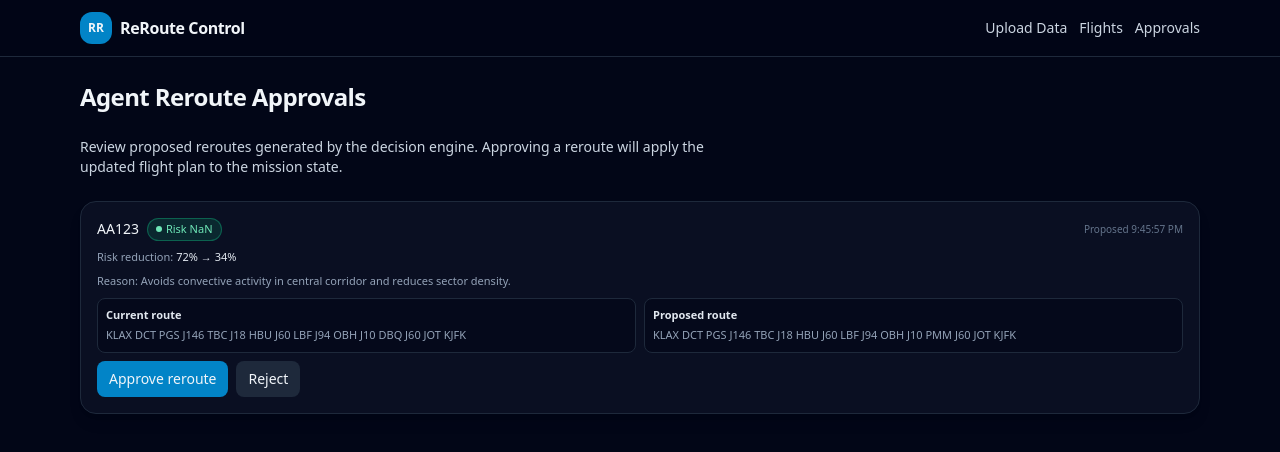
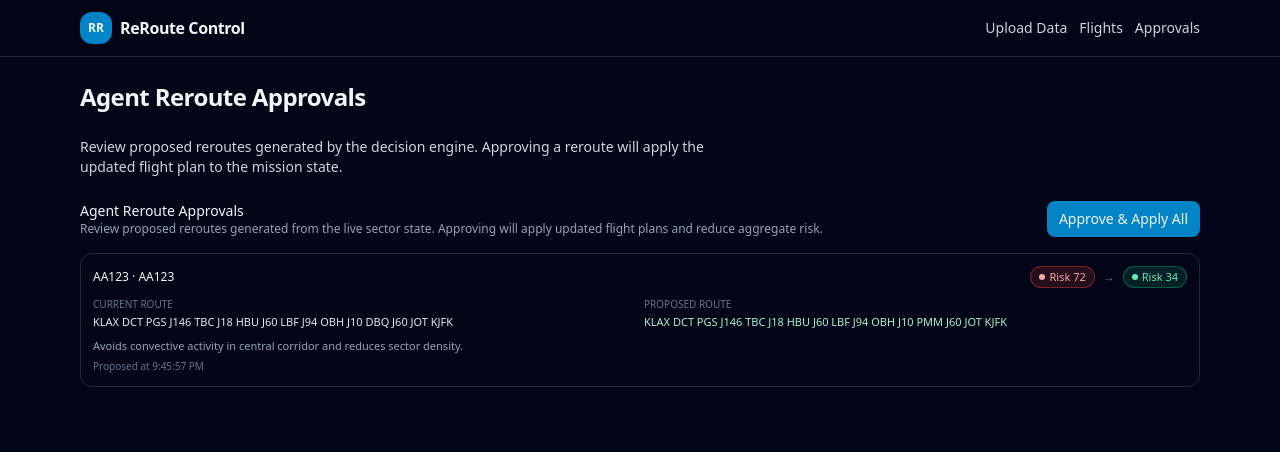
Before and after one commit to edan-ais/ReRoute-Frontend, a Next.js app: page /approvals in a window 1280 px wide. Shown: the top 452 px of the page. Built offline with nearby package versions, Linux system fonts and the light colour scheme.

Commit message:
Update ApprovalPanel.tsx

```diff
--- a/components/ApprovalPanel.tsx
+++ b/components/ApprovalPanel.tsx
@@ -1,90 +1,99 @@
+// components/ApprovalPanel.tsx
 "use client";
 
 import type { RerouteProposal } from "../lib/types";
 import RiskBadge from "./RiskBadge";
-import { useState } from "react";
 
-interface Props {
+interface ApprovalPanelProps {
   proposals: RerouteProposal[];
+  onApproveAll: () => void;
+  isApplying: boolean;
 }
 
-export default function ApprovalPanel({ proposals }: Props) {
-  const [local, setLocal] = useState(proposals);
-
-  function handleDecision(id: string, decision: "approve" | "reject") {
-    // Placeholder – in future call your agent server / backend
-    console.log(`Decision for ${id}: ${decision}`);
-    setLocal((prev) => prev.filter((p) => p.id !== id));
-  }
-
-  if (local.length === 0) {
-    return (
-      <div className="card">
-        <p className="text-sm text-slate-300">
-          No pending reroute proposals. The sector is currently stable.
-        </p>
-      </div>
-    );
-  }
+export default function ApprovalPanel({
+  proposals,
+  onApproveAll,
+  isApplying
+}: ApprovalPanelProps) {
+  const hasProposals = proposals.length > 0;
 
   return (
-    <div className="space-y-3">
-      {local.map((p) => (
-        <div key={p.id} className="card space-y-2">
-          <div className="flex items-center justify-between gap-2">
-            <div className="flex items-center gap-2">
-              <span className="text-sm font-medium">{p.callsign}</span>
-              <RiskBadge score={p.riskAfter} />
+    <div className="space-y-4">
+      <header className="flex items-center justify-between gap-3">
+        <div>
+          <h2 className="text-sm font-medium">Agent Reroute Approvals</h2>
+          <p className="text-xs text-slate-400">
+            Review proposed reroutes generated from the live sector state.
+            Approving will apply updated flight plans and reduce aggregate risk.
+          </p>
+        </div>
+        <button
+          type="button"
+          disabled={!hasProposals || isApplying}
+          onClick={onApproveAll}
+          className={`btn text-xs ${
+            !hasProposals || isApplying
+              ? "opacity-50 cursor-not-allowed"
+              : ""
+          }`}
+        >
+          {isApplying ? "Applying…" : "Approve & Apply All"}
+        </button>
+      </header>
+
+      {!hasProposals && (
+        <p className="text-xs text-slate-500">
+          No reroutes required for the current sector conditions. Select a
+          different emergency scenario to stress the system.
+        </p>
+      )}
+
+      <div className="space-y-3">
+        {proposals.map((p) => (
+          <div
+            key={p.id}
+            className="rounded-xl border border-slate-800 bg-slate-950/70 p-3 text-xs"
+          >
+            <div className="flex items-center justify-between gap-2">
+              <div className="font-medium text-slate-100">
+                {p.callsign} · {p.flightId}
+              </div>
+              <div className="flex items-center gap-2">
+                <RiskBadge value={p.riskBefore} />
+                <span className="text-slate-500">→</span>
+                <RiskBadge value={p.riskAfter} />
+              </div>
             </div>
-            <span className="text-[10px] text-slate-500">
-              Proposed {new Date(p.createdAt).toLocaleTimeString()}
-            </span>
+
+            <div className="mt-2 grid gap-2 md:grid-cols-2">
+              <div>
+                <div className="text-[10px] uppercase text-slate-500">
+                  Current route
+                </div>
+                <div className="mt-0.5 text-[11px] text-slate-200">
+                  {p.currentRoute}
+                </div>
+              </div>
+              <div>
+                <div className="text-[10px] uppercase text-slate-500">
+                  Proposed route
+                </div>
+                <div className="mt-0.5 text-[11px] text-emerald-200">
+                  {p.proposedRoute}
+                </div>
+              </div>
+            </div>
+
+            <p className="mt-2 text-[11px] text-slate-400">
+              {p.reason}
+            </p>
+
+            <p className="mt-1 text-[10px] text-slate-500">
+              Proposed at {new Date(p.createdAt).toLocaleTimeString()}
+            </p>
           </div>
-          <p className="text-[11px] text-slate-400">
-            Risk reduction:{" "}
-            <span className="text-slate-200">
-              {(p.riskBefore * 100).toFixed(0)}% →{" "}
-              {(p.riskAfter * 100).toFixed(0)}%
-            </span>
-          </p>
-          <p className="text-[11px] text-slate-400">
-            Reason: {p.reason || "N/A"}
-          </p>
-          <div className="mt-2 grid gap-2 text-[11px] md:grid-cols-2">
-            <div className="bg-slate-950/60 rounded-lg p-2 border border-slate-800">
-              <p className="font-semibold mb-1 text-slate-200 text-[11px]">
-                Current route
-              </p>
-              <p className="text-[11px] text-slate-400 break-words">
-                {p.currentRoute}
-              </p>
-            </div>
-            <div className="bg-slate-950/60 rounded-lg p-2 border border-slate-800">
-              <p className="font-semibold mb-1 text-slate-200 text-[11px]">
-                Proposed route
-              </p>
-              <p className="text-[11px] text-slate-400 break-words">
-                {p.proposedRoute}
-              </p>
-            </div>
-          </div>
-
-          <div className="flex gap-2 mt-3">
-            <button
-              className="btn text-xs"
-              onClick={() => handleDecision(p.id, "approve")}
-            >
-              Approve reroute
-            </button>
-            <button
-              className="btn-secondary text-xs"
-              onClick={() => handleDecision(p.id, "reject")}
-            >
-              Reject
-            </button>
-          </div>
-        </div>
-      ))}
+        ))}
+      </div>
     </div>
   );
 }
```
